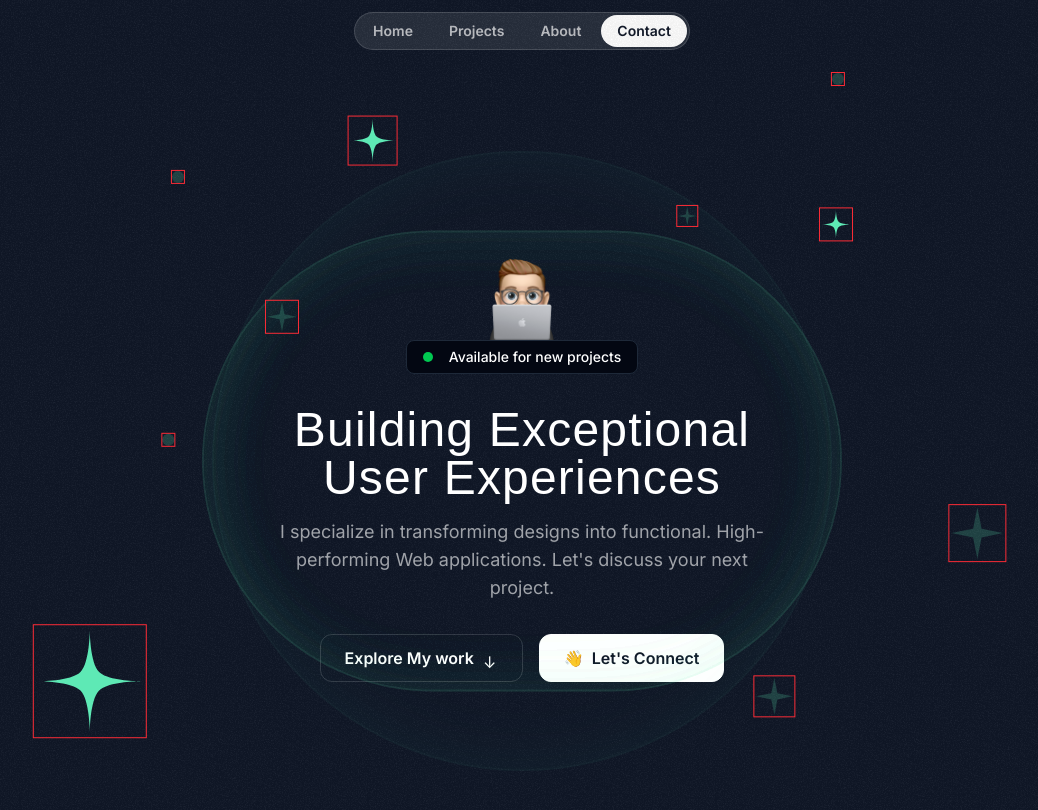
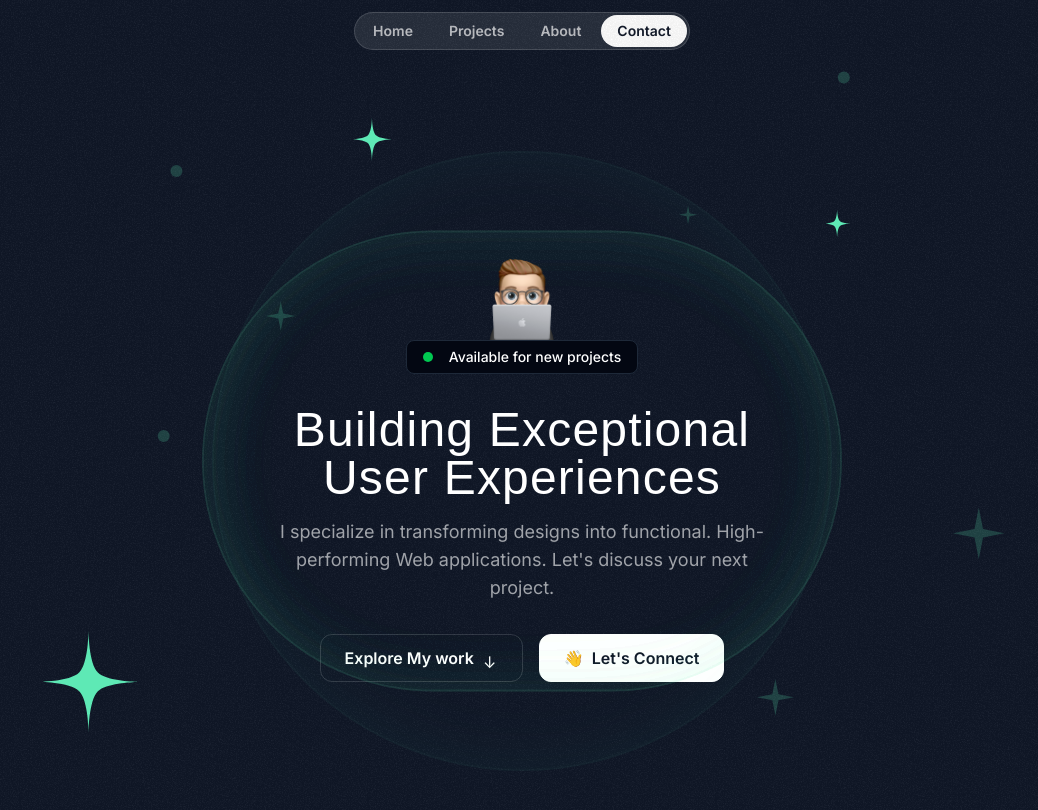
Before and after one commit to rahulrajput34/Portfolio-Website, a Next.js app: page / in a window 1280 px wide. Shown: the top 810 px of the page, without its empty margins (118-1156 px from the left). Built offline with nearby package versions, Linux system fonts and the light colour scheme; a web font is replaced by a local one.

Commit message:
refactor: modify the classname to give the perfect position to the circles

```diff
--- a/components/HeroOrbit.tsx
+++ b/components/HeroOrbit.tsx
@@ -8,7 +8,7 @@ export const HeroOrbit = ({
   return (
     <div className="absolute left-1/2 top-1/2 -translate-x-1/2 -translate-y-1/2">
       <div
-        className="size-[800px]"
+        className="flex items-start justify-start"
         style={{
           width: `${size}px`,
           height: `${size}px`,
@@ -16,7 +16,7 @@ export const HeroOrbit = ({
         }}
       >
         <div
-          className="border border-red-500 inline-flex"
+          className="inline-flex"
           style={{
             transform: `rotate(${rotation * -1}deg)`,
           }}
```
